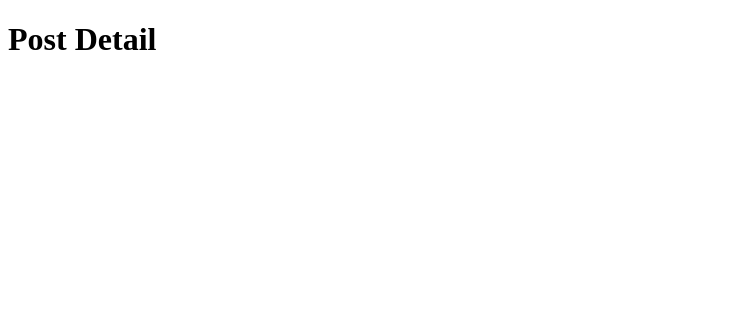
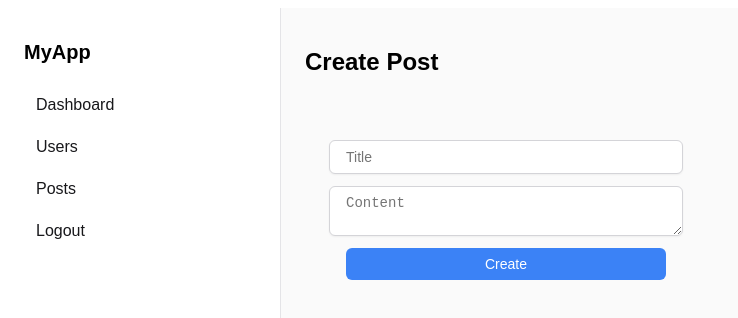
Before and after one commit to sebasGZA/frontend, a Next.js app: page /post/create in a window 1280 px wide. Shown: the top 318 px of the page, without its empty margins (0-738 px from the left). Built offline with nearby package versions, Linux system fonts and the light colour scheme; no server answers.

Commit message:
feat: create post

```diff
--- a/app/login/page.tsx
+++ b/app/login/page.tsx
@@ -29,7 +29,7 @@ export default function LoginPage() {
       return;
     }
 
-    const response = await postRequest("/auth/login", credentials);
+    const response = await postRequest("/auth/login", undefined, credentials);
     if (response?.token) {
       router.push("/dashboard");
       localStorage.setItem("token", response.token);
--- a/app/post/[id]/page.tsx
+++ /dev/null
@@ -1,8 +0,0 @@
-export default function PostDetailPage() {
-
-    return (
-        <div>
-            <h1>Post Detail</h1>
-        </div>
-    )
-}
--- /dev/null
+++ b/app/post/create/page.tsx
@@ -0,0 +1,80 @@
+'use client';
+import { useState } from "react";
+import { useRouter } from "next/navigation";
+import { showToast } from "nextjs-toast-notify"
+;
+import SideBar from "@/app/_components/sidebar.component";
+import { postRequest } from "@/lib/api.service";
+import "../../globals.css";
+
+export default function PostCreatePage() {
+    const router = useRouter();
+
+    const [post, setPost] = useState({
+        title: "",
+        content: "",
+    });
+
+    const handleOnChange = (e: React.ChangeEvent<HTMLInputElement | HTMLTextAreaElement>) => {
+        const { name, value } = e.target;
+        setPost(prevPost => ({
+            ...prevPost,
+            [name]: value
+        }));
+    }
+
+    const handleSubmit = async (e: React.SubmitEvent<HTMLFormElement>) => {
+        e.preventDefault();
+
+        if (!post.title || !post.content) {
+            showToast.warning("Please fill in all fields");
+            return;
+        }
+
+        const token = localStorage.getItem("token");
+        const res = await postRequest('/posts', token!, post);
+        if (res?.id) {
+            showToast.success("Post created successfully");
+            router.push("/post");
+        } else {
+            showToast.error("Failed to create post");
+        }
+    }
+    return (
+        <div className="dashboard">
+            <SideBar />
+            <main className="dashboard-content">
+                {/* Header */}
+                <div className="dashboard-header">
+                    <h1>Create Post</h1>
+                </div>
+
+                <div className="dashboard-header">
+                    <form className="form" onSubmit={handleSubmit}>
+                        <input
+                            className="input"
+                            type="text"
+                            placeholder="Title"
+                            name="title"
+                            value={post.title}
+                            onChange={handleOnChange}
+                        />
+                        <textarea
+                            className="input"
+                            placeholder="Content"
+                            name="content"
+                            value={post.content}
+                            onChange={handleOnChange}
+                        ></textarea>
+                        <button
+                            className="button"
+                            type="submit"
+                        >
+                            Create
+                        </button>
+                    </form>
+                </div>
+            </main>
+        </div>
+    )
+}
--- a/lib/api.service.ts
+++ b/lib/api.service.ts
@@ -10,9 +10,17 @@ export const getRequest = async (url: string, token: string, params = {}) => {
     return res.data;
 };
 
-export const postRequest = async (url: string, data = {}) => {
+export const postRequest = async (
+    url: string,
+    token?: string,
+    data = {}
+) => {
     try {
-        const res = await api.post(url, data);
+        const res = await api.post(url, data, {
+            headers: {
+                Authorization: token ? `Bearer ${token}` : undefined
+            }
+        });
         return res.data;
     } catch (error) {
         console.error(error)
```
Also changed, not shown: app/post/[id]/edit/page.tsx (added, +12 -0 lines), app/post/page.tsx (+13 -9 lines).
